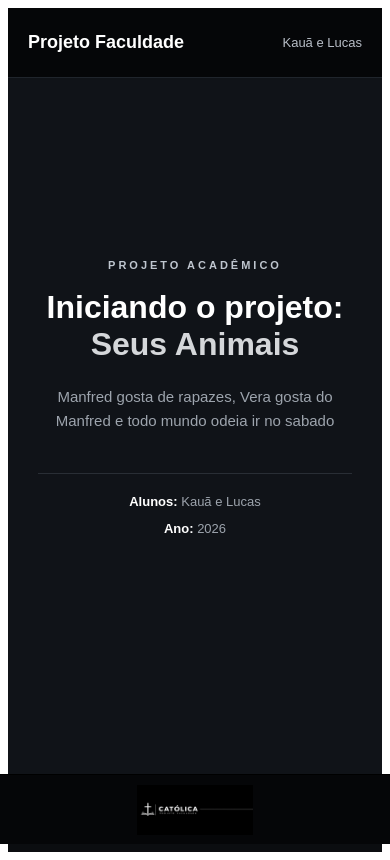
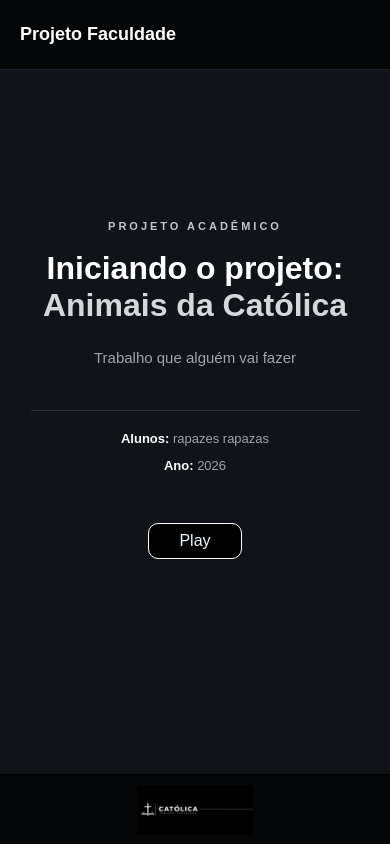
Before and after one commit to kauamdsouza/Project-College, an Angular app in the folder frontend/: page / in a window 390 px wide. Built offline with nearby package versions, Linux system fonts and the light colour scheme.

Commit message:
tela de login, e capa ajustada

```diff
--- a/frontend/src/app/app.html
+++ b/frontend/src/app/app.html
@@ -1 +1 @@
-<app-home></app-home>
+<router-outlet></router-outlet>
--- a/frontend/src/app/app.routes.ts
+++ b/frontend/src/app/app.routes.ts
@@ -1,3 +1,15 @@
 import { Routes } from '@angular/router';
 
-export const routes: Routes = [];
+import { Home } from './pages/home/home';
+import { Login } from './pages/login/login';
+
+export const routes: Routes = [
+  {
+    path: '',
+    component: Home
+  },
+  {
+    path: 'login',
+    component: Login
+  }
+];
--- a/frontend/src/app/app.ts
+++ b/frontend/src/app/app.ts
@@ -1,9 +1,10 @@
 import { Component, signal } from '@angular/core';
-import { Home } from './pages/home/home';
+import { RouterOutlet } from '@angular/router';
 
 @Component({
   selector: 'app-root',
-  imports: [Home],
+  standalone: true,
+  imports: [RouterOutlet],
   templateUrl: './app.html',
   styleUrl: './app.css'
 })
--- a/frontend/src/app/pages/home/home.css
+++ b/frontend/src/app/pages/home/home.css
@@ -1,29 +1,21 @@
+:host {
+  display: block;
+  min-height: 100vh;
+  background: #0b0d10;
+  color: #ffffff;
+  font-family: Arial, Helvetica, sans-serif;
+  overflow-x: hidden;
+}
+
 * {
   margin: 0;
   padding: 0;
   box-sizing: border-box;
 }
 
-html,
-body {
-  width: 100%;
-  min-height: 100%;
-}
-
-body {
-  font-family: Arial, Helvetica, sans-serif;
-
-  background: #0b0d10;
-  color: #ffffff;
-
-  min-height: 100vh;
-  overflow-x: hidden;
-}
-
 .cabecalho {
   width: 100%;
   height: 90px;
-
   padding: 0 clamp(30px, 8vw, 130px);
 
   display: flex;
@@ -31,20 +23,17 @@ body {
   justify-content: space-between;
 
   background: #050608;
-
   border-bottom: 1px solid #20252c;
 }
 
 .cabecalho h1 {
   color: #ffffff;
-
   font-size: clamp(20px, 1.6vw, 25px);
   font-weight: 600;
 }
 
 .cabecalho p {
   color: #b8bec7;
-
   font-size: clamp(14px, 1vw, 16px);
 }
 
@@ -57,38 +46,30 @@ body {
   justify-content: center;
 
   background: #101318;
-
-  padding: 40px 20px;
-
-  padding-bottom: 120px;
+  padding: 40px 20px 120px;
 }
 
 .conteudo {
+  position: relative;
+  z-index: 2;
+
   width: min(900px, 85%);
-
   text-align: center;
 }
 
 .disciplina {
   margin-bottom: 18px;
-
   color: #bfc6cf;
-
   font-size: clamp(11px, 0.9vw, 14px);
   font-weight: bold;
-
   letter-spacing: 3px;
 }
 
 .conteudo h2 {
   margin-bottom: 22px;
-
   color: #ffffff;
-
   font-size: clamp(32px, 4vw, 50px);
-
   font-weight: 600;
-
   line-height: 1.15;
 }
 
@@ -98,35 +79,28 @@ body {
 
 .descricao {
   width: min(650px, 100%);
-
   margin: 0 auto 40px;
 
   color: #9da4ad;
-
   font-size: clamp(14px, 1.2vw, 18px);
-
   line-height: 1.6;
 }
 
 .informacoes {
   width: 100%;
+  padding-top: 25px;
 
   display: flex;
+  align-items: center;
   justify-content: center;
-  align-items: center;
-
   gap: clamp(25px, 5vw, 65px);
-
-  padding-top: 25px;
 
   border-top: 1px solid #292e35;
 }
 
 .informacoes p {
   color: #9da4ad;
-
   font-size: clamp(13px, 1vw, 15px);
-
   white-space: nowrap;
 }
 
@@ -134,11 +108,40 @@ body {
   color: #ffffff;
 }
 
+.play {
+  position: relative;
+  z-index: 3;
+
+  margin-top: 50px;
+  padding: 8px 30px;
+
+  border: 1px solid #ffffff;
+  border-radius: 10px;
+
+  background-color: #000000;
+  color: aliceblue;
+
+  cursor: pointer;
+  pointer-events: auto;
+
+  font-size: 16px;
+  transition:
+    background-color 0.3s ease,
+    color 0.3s ease,
+    transform 0.2s ease;
+}
+
+.play:hover {
+  background-color: #f7f9fa;
+  color: #000000;
+  transform: scale(1.05);
+}
+
 .banner {
   position: fixed;
-
   left: 0;
   bottom: 0;
+  z-index: 1;
 
   width: 100%;
   height: 90px;
@@ -147,35 +150,26 @@ body {
   align-items: center;
   justify-content: center;
 
-  background: lab(1.63% 0.02 -0.85);
-
+  background: #050608;
   border-top: 1px solid #000000;
-
-  z-index: 1000;
 }
 
 .banner img {
+  display: block;
   width: 210px;
   height: 65px;
-
-  display: block;
-
   object-fit: contain;
 }
 
 @media (max-width: 800px) {
-
   .cabecalho {
     height: 75px;
-
     padding: 0 25px;
   }
 
   .capa {
     min-height: calc(100vh - 150px);
-
-    padding: 35px 20px;
-    padding-bottom: 110px;
+    padding: 35px 20px 110px;
   }
 
   .conteudo {
@@ -197,10 +191,8 @@ body {
 }
 
 @media (max-width: 600px) {
-
   .cabecalho {
     height: 70px;
-
     padding: 0 20px;
   }
 
@@ -214,9 +206,7 @@ body {
 
   .capa {
     min-height: calc(100vh - 140px);
-
-    padding: 35px 20px;
-    padding-bottom: 100px;
+    padding: 35px 20px 100px;
   }
 
   .conteudo {
@@ -233,9 +223,7 @@ body {
 
   .informacoes {
     flex-direction: column;
-
     gap: 12px;
-
     padding-top: 20px;
   }
 
@@ -254,14 +242,12 @@ body {
 }
 
 @media (max-height: 700px) and (min-width: 601px) {
-
   .cabecalho {
     height: 70px;
   }
 
   .capa {
     min-height: calc(100vh - 160px);
-
     padding-top: 20px;
     padding-bottom: 100px;
   }
--- a/frontend/src/app/pages/home/home.html
+++ b/frontend/src/app/pages/home/home.html
@@ -1,69 +1,39 @@
-<!DOCTYPE html>
-<html lang="pt-BR">
-
-<head>
-  <meta charset="UTF-8">
-  <meta name="viewport" content="width=device-width, initial-scale=1.0">
-
-  <title>Projeto Faculdade</title>
-
-  <link rel="stylesheet" href="home.css">
-</head>
-
-<body>
-
 <header class="cabecalho">
-
   <h1>Projeto Faculdade</h1>
-
-    <p>Kauã e Lucas</p>
-
+  <!-- <p>Kauã e Lucas</p> -->
 </header>
 
-
 <main class="capa">
-
   <section class="conteudo">
-
-      <p class="disciplina">
-        PROJETO ACADÊMICO
-      </p>
+    <p class="disciplina">PROJETO ACADÊMICO</p>
 
     <h2>
       Iniciando o projeto:
-        <span>Seus Animais</span>
+      <span>Animais da Católica</span>
     </h2>
 
     <p class="descricao">
-        Manfred gosta de rapazes, Vera gosta do Manfred e todo mundo odeia ir no sabado
+      Trabalho que alguém vai fazer
     </p>
 
-
     <div class="informacoes">
-
       <p>
         <strong>Alunos:</strong>
-          Kauã e Lucas
+        rapazes rapazas
       </p>
 
       <p>
         <strong>Ano:</strong>
         2026
       </p>
-
     </div>
 
+    <button class="play" type="button" (click)="abalogin()">
+      Play
+    </button>
   </section>
-
 </main>
 
-
 <footer class="banner">
-
-    <img src="/imagens/catolica_banner_opcao_2.png" alt="Católica">
-
+  <img src="imagens/catolica_banner_opcao_2.png" alt="Católica">
 </footer>
-
-</body>
-
-</html>
--- a/frontend/src/app/pages/home/home.ts
+++ b/frontend/src/app/pages/home/home.ts
@@ -1,4 +1,5 @@
 import { Component } from '@angular/core';
+import { Router } from '@angular/router';
 
 @Component({
   selector: 'app-home',
@@ -7,4 +8,10 @@ import { Component } from '@angular/core';
   templateUrl: './home.html',
   styleUrl: './home.css'
 })
-export class Home {}
+export class Home {
+  constructor(private router: Router) { }
+
+  abalogin(): void {
+    this.router.navigate(['/login']);
+  }
+}
--- a/frontend/src/app/pages/login/login.html
+++ b/frontend/src/app/pages/login/login.html
@@ -1 +1,3 @@
-<p>login works!</p>
+<div style="padding: 20px; text-align: center;">
+  <h1>Tela de Login</h1>
+</div>
--- a/frontend/src/app/pages/login/login.ts
+++ b/frontend/src/app/pages/login/login.ts
@@ -2,8 +2,10 @@ import { Component } from '@angular/core';
 
 @Component({
   selector: 'app-login',
+  standalone: true,
   imports: [],
   templateUrl: './login.html',
-  styleUrl: './login.css',
+  styleUrl: './login.css'
 })
-export class Login {}
+export class Login {
+}
--- a/frontend/src/styles.css
+++ b/frontend/src/styles.css
@@ -1 +1,12 @@
 /* You can add global styles to this file, and also import other style files */
+html,
+body {
+  width: 100%;
+  min-height: 100%;
+  margin: 0;
+  padding: 0;
+}
+
+body {
+  overflow-x: hidden;
+}
```
Also changed, not shown: frontend/src/app/app.config.ts (+8 -3 lines), 1 other file (tests, documents, lock files or other folders). Lines whose indentation alone changed are shown as unchanged.
